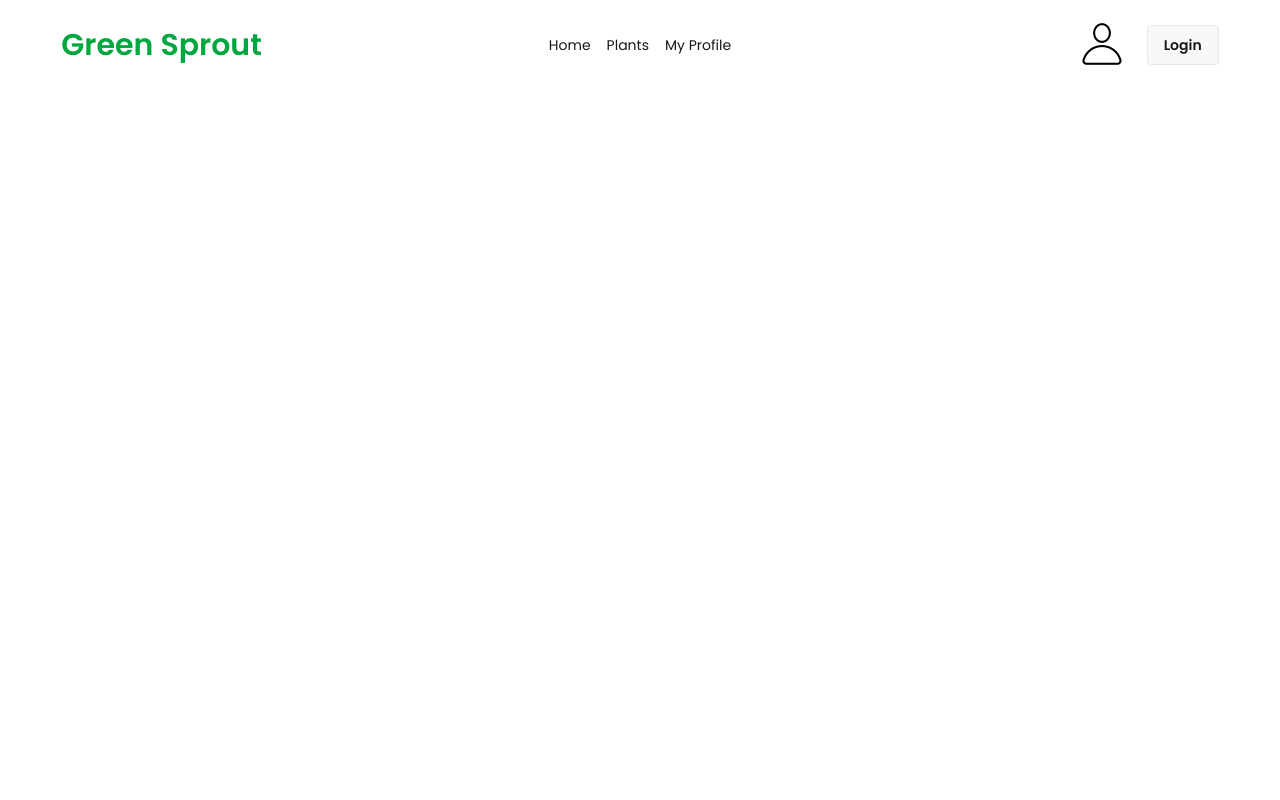
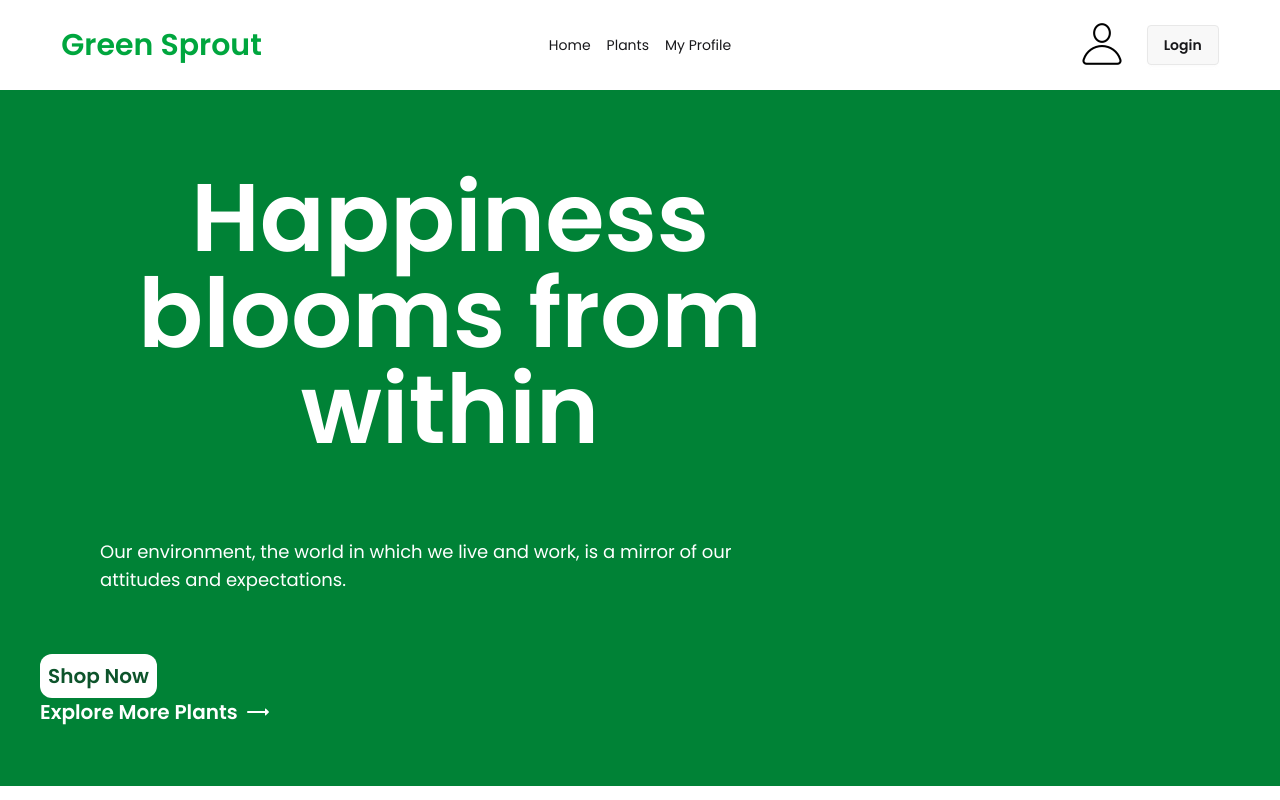
Before and after one commit to rimpakasundi07/Green-Sprout-09, a React (Vite) app: page / in a window 1280 px wide. Built offline with nearby package versions, Linux system fonts and the light colour scheme.

Commit message:
Add Banner component with hero section layout and styling

```diff
--- a/src/Routes/Router.jsx
+++ b/src/Routes/Router.jsx
@@ -1,5 +1,6 @@
 import { createBrowserRouter } from "react-router";
 import HomeLayout from "../layouts/HomeLayout";
+//import Home from "../pages/Home";
 
 const router = createBrowserRouter([
   {
--- /dev/null
+++ b/src/components/Banner/Banner.jsx
@@ -0,0 +1,31 @@
+import React from "react";
+import arrowImg from "../../assets/icons8-right-arrow-24.png";
+
+const Banner = () => {
+  return (
+    <div className="bg-green-700">
+      <div className="flex justify-between lg:gap-10  ">
+        <div className="">
+          <h3 className="lg:text-8xl text-2xl text-white lg:py-20 text-center font-semibold  w-[900px]">
+            Happiness blooms from within
+          </h3>
+          <p className="text-lg text-white mx-auto  w-[700px]">
+            Our environment, the world in which we live and work, is a mirror of
+            our attitudes and expectations.
+          </p>
+          <div className="lg:m-10 py-5 mx-5 gap-5 ">
+            <button className="bg-white rounded-xl px-2 py-2 text-xl text-green-900 font-semibold">
+              Shop Now
+            </button>
+            <button className="flex items-center gap-2 text-xl  font-semibold text-white">
+              Explore More Plants <img src={arrowImg} alt="" />{" "}
+            </button>
+          </div>
+        </div>
+        <div className=""></div>
+      </div>
+    </div>
+  );
+};
+
+export default Banner;
--- a/src/layouts/HomeLayout.jsx
+++ b/src/layouts/HomeLayout.jsx
@@ -1,6 +1,7 @@
 import React from "react";
 import { Outlet } from "react-router";
 import Navbar from "../components/Navbar/Navbar";
+import Banner from "../components/Banner/Banner";
 
 const HomeLayout = () => {
   return (
@@ -9,6 +10,7 @@ const HomeLayout = () => {
         <nav className="w-11/12 mx-auto">
           <Navbar></Navbar>
         </nav>
+        <Banner></Banner>
       </header>
       <main>
         <Outlet></Outlet>
```
Also changed, not shown: src/assets/icons8-right-arrow-24.png (added).
